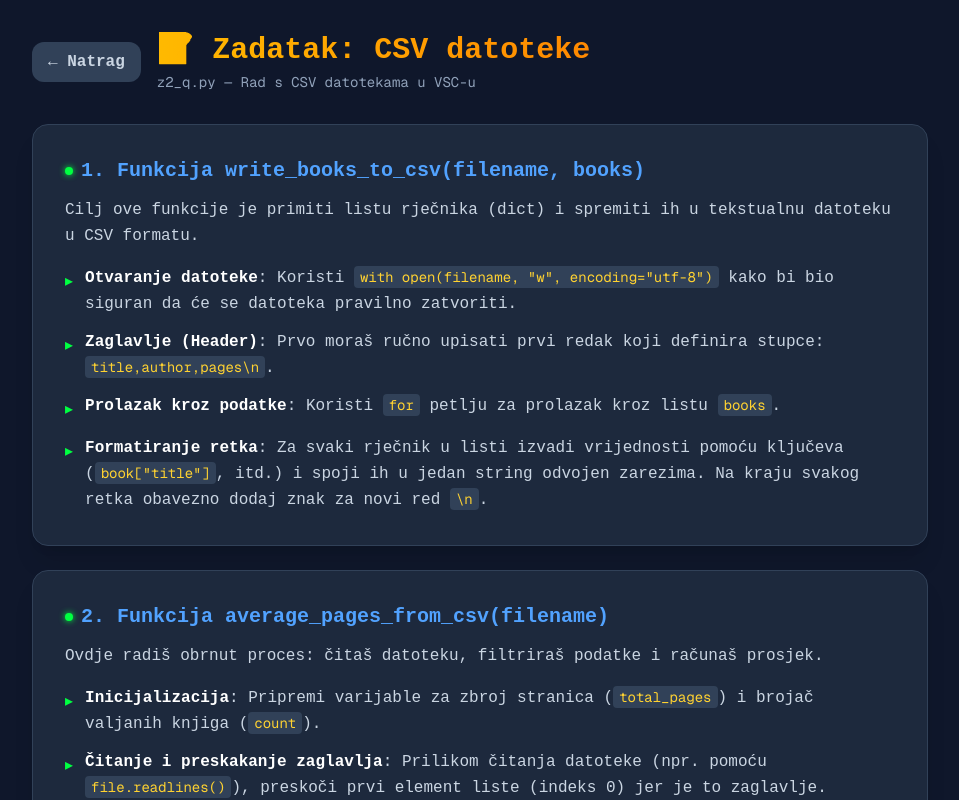
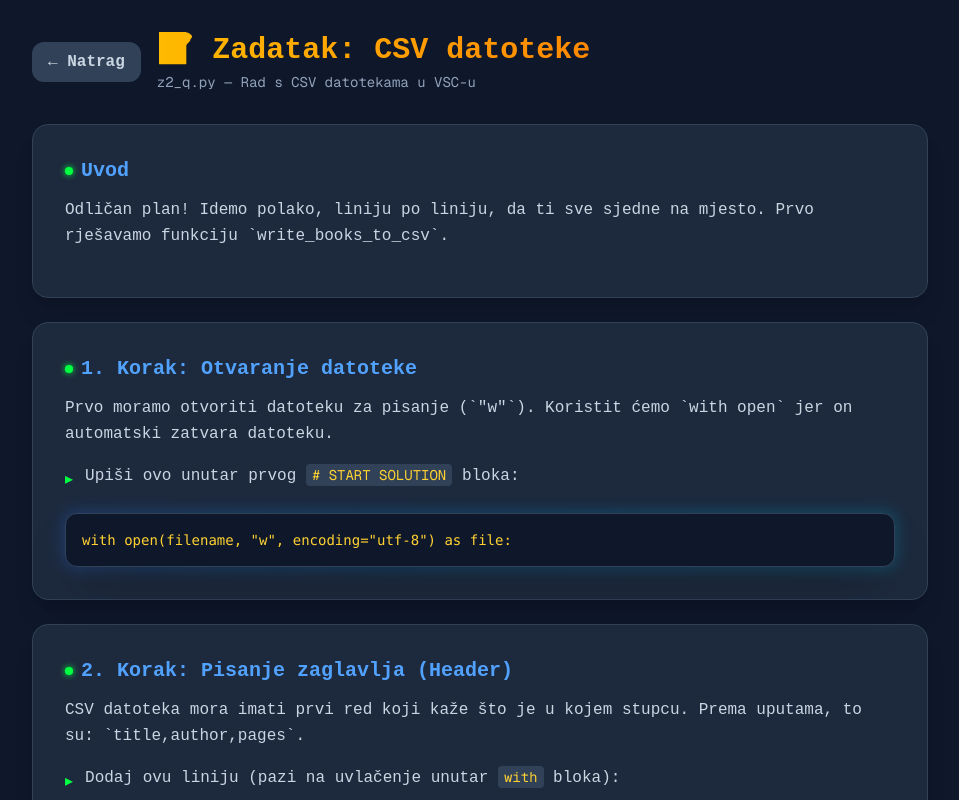
Before and after one commit to zerixmax/PyZ3RxAm, a Next.js app: page / in a window 1280 px wide. Both pictures are taken after a click on the button "📝 Zadatak: CSV datoteke". Shown: the top 800 px of the page, without its empty margins (160-1119 px from the left). Built offline with nearby package versions, Linux system fonts and the light colour scheme.

Commit message:
Update z2_q.py guide with detailed steps and code block support

```diff
--- a/components/Guide.js
+++ b/components/Guide.js
@@ -55,6 +55,15 @@ export default function Guide({ guide, onBack }) {
                                     ))}
                                 </ul>
                             )}
+
+                            {section.code && (
+                                <div className="mt-5 relative group">
+                                    <div className="absolute -inset-0.5 bg-gradient-to-r from-blue-500 to-cyan-500 rounded-xl blur opacity-25 group-hover:opacity-40 transition duration-1000 group-hover:duration-200"></div>
+                                    <pre className="relative bg-slate-900 border border-slate-700 rounded-xl p-4 overflow-x-auto font-mono text-sm text-amber-300 shadow-2xl">
+                                        <code>{section.code}</code>
+                                    </pre>
+                                </div>
+                            )}
                         </div>
                     ))}
                 </div>
--- a/data/guidesData.js
+++ b/data/guidesData.js
@@ -6,25 +6,82 @@ export const guidesData = [
         subtitle: "z2_q.py — Rad s CSV datotekama u VSC-u",
         sections: [
             {
-                heading: "1. Funkcija write_books_to_csv(filename, books)",
-                description: "Cilj ove funkcije je primiti listu rječnika (dict) i spremiti ih u tekstualnu datoteku u CSV formatu.",
-                bullets: [
-                    "**Otvaranje datoteke**: Koristi `with open(filename, \"w\", encoding=\"utf-8\")` kako bi bio siguran da će se datoteka pravilno zatvoriti.",
-                    "**Zaglavlje (Header)**: Prvo moraš ručno upisati prvi redak koji definira stupce: `title,author,pages\\n`.",
-                    "**Prolazak kroz podatke**: Koristi `for` petlju za prolazak kroz listu `books`.",
-                    "**Formatiranje retka**: Za svaki rječnik u listi izvadi vrijednosti pomoću ključeva (`book[\"title\"]`, itd.) i spoji ih u jedan string odvojen zarezima. Na kraju svakog retka obavezno dodaj znak za novi red `\\n`."
-                ]
+                heading: "Uvod",
+                description: "Odličan plan! Idemo polako, liniju po liniju, da ti sve sjedne na mjesto. Prvo rješavamo funkciju `write_books_to_csv`.",
+                bullets: []
             },
             {
-                heading: "2. Funkcija average_pages_from_csv(filename)",
-                description: "Ovdje radiš obrnut proces: čitaš datoteku, filtriraš podatke i računaš prosjek.",
+                heading: "1. Korak: Otvaranje datoteke",
+                description: "Prvo moramo otvoriti datoteku za pisanje (`\"w\"`). Koristit ćemo `with open` jer on automatski zatvara datoteku.",
                 bullets: [
-                    "**Inicijalizacija**: Pripremi varijable za zbroj stranica (`total_pages`) i brojač valjanih knjiga (`count`).",
-                    "**Čitanje i preskakanje zaglavlja**: Prilikom čitanja datoteke (npr. pomoću `file.readlines()`), preskoči prvi element liste (indeks 0) jer je to zaglavlje.",
-                    "**Čišćenje i provjera**: U petlji koristi `.strip()` na svakom retku da ukloniš nevidljive znakove i `\\n`. Ako je redak prazan nakon čišćenja, koristi `continue` da ga preskočiš.",
-                    "**Izdvajanje broja stranica**: Podijeli redak pomoću `.split(\",\")`. Zadnji element u tom nizu je broj stranica. Pretvori ga u cijeli broj (`int()`).",
-                    "**Izračun prosjeka**: Na kraju podijeli `total_pages` s `count`. **Važno**: Dodaj provjeru – ako je `count` nula, funkcija mora vratiti `0` kako bi izbjegao grešku dijeljenja s nulom."
-                ]
+                    "Upiši ovo unutar prvog `# START SOLUTION` bloka:"
+                ],
+                code: "with open(filename, \"w\", encoding=\"utf-8\") as file:"
+            },
+            {
+                heading: "2. Korak: Pisanje zaglavlja (Header)",
+                description: "CSV datoteka mora imati prvi red koji kaže što je u kojem stupcu. Prema uputama, to su: `title,author,pages`.",
+                bullets: [
+                    "Dodaj ovu liniju (pazi na uvlačenje unutar `with` bloka):"
+                ],
+                code: "    file.write(\"title,author,pages\\n\")"
+            },
+            {
+                heading: "3. Korak: Prolazak kroz listu knjiga",
+                description: "Sada moramo proći kroz svaku knjigu u listi `books` pomoću `for` petlje.",
+                bullets: [
+                    "Dodaj:"
+                ],
+                code: "    for book in books:"
+            },
+            {
+                heading: "4. Korak: Pisanje podataka",
+                description: "Za svaku knjigu (koja je rječnik), moramo izvući vrijednosti i spojiti ih zarezima. Na kraju reda obavezno ide `\\n` za prelazak u novi red.",
+                bullets: [
+                    "Dodaj unutar `for` petlje:"
+                ],
+                code: "        line = f\"{book['title']},{book['author']},{book['pages']}\\n\"\n        file.write(line)"
+            },
+            {
+                heading: "Konačni izgled koda",
+                description: "Kako tvoj kôd sada treba izgledati u VSC-u:",
+                bullets: [],
+                code: "def write_books_to_csv(filename, books):\n    # START SOLUTION\n    with open(filename, \"w\", encoding=\"utf-8\") as file:\n        file.write(\"title,author,pages\\n\")\n        for book in books:\n            line = f\"{book['title']},{book['author']},{book['pages']}\\n\"\n            file.write(line)\n    # END SOLUTION"
+            },
+            {
+                heading: "Funkcija average_pages_from_csv(filename)",
+                description: "Upiši ovo unutar drugog `# START SOLUTION` bloka (linija 35):",
+                bullets: []
+            },
+            {
+                heading: "Priprema varijabli",
+                description: "Moramo zbrojiti stranice i prebrojati koliko knjiga imamo.",
+                bullets: [],
+                code: "total_pages = 0\ncount = 0"
+            },
+            {
+                heading: "Otvaranje datoteke za čitanje",
+                description: "Otvaramo je s `\"r\"` (read).",
+                bullets: [],
+                code: "with open(filename, \"r\", encoding=\"utf-8\") as file:\n    lines = file.readlines()"
+            },
+            {
+                heading: "Preskakanje prvog reda i zbrajanje",
+                description: "Tvoja šifra kaže skip `[0]` – to radimo pomoću `lines[1:]`.",
+                bullets: [],
+                code: "for line in lines[1:]: \n    data = line.strip().split(\",\")\n    if len(data) == 3:  # Provjera imamo li sva 3 stupca\n        total_pages += int(data[2])  # Stranice su na indexu 2\n        count += 1"
+            },
+            {
+                heading: "Povrat prosjeka",
+                description: "Ako nema podataka, vrati 0 da ne bi bilo greške pri dijeljenju.",
+                bullets: [],
+                code: "if count == 0:\n    return 0\nreturn total_pages / count"
+            },
+            {
+                heading: "Kako to izgleda u VSC-u (kompletno)",
+                description: "Zalijepi ovo u onaj prazan prostor (linija 35):",
+                bullets: [],
+                code: "# START SOLUTION\ntotal_pages = 0\ncount = 0\n\nwith open(filename, \"r\", encoding=\"utf-8\") as file:\n    lines = file.readlines()\n\nfor line in lines[1:]:\n    data = line.strip().split(\",\")\n    if len(data) == 3:\n        total_pages += int(data[2])\n        count += 1\n\nreturn total_pages / count if count > 0 else 0\n# END SOLUTION"
             },
             {
                 heading: "Savjeti za VSC",
```
